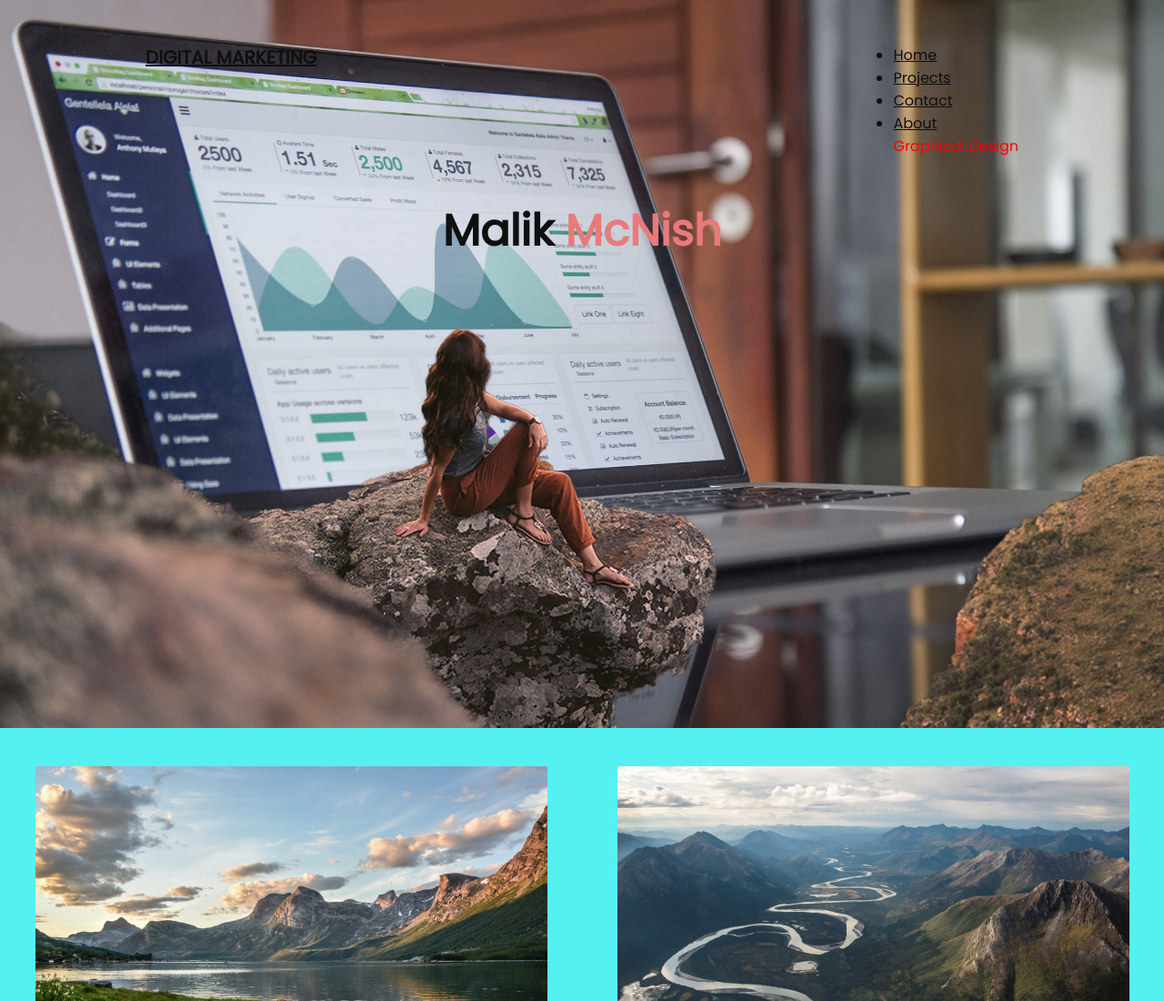
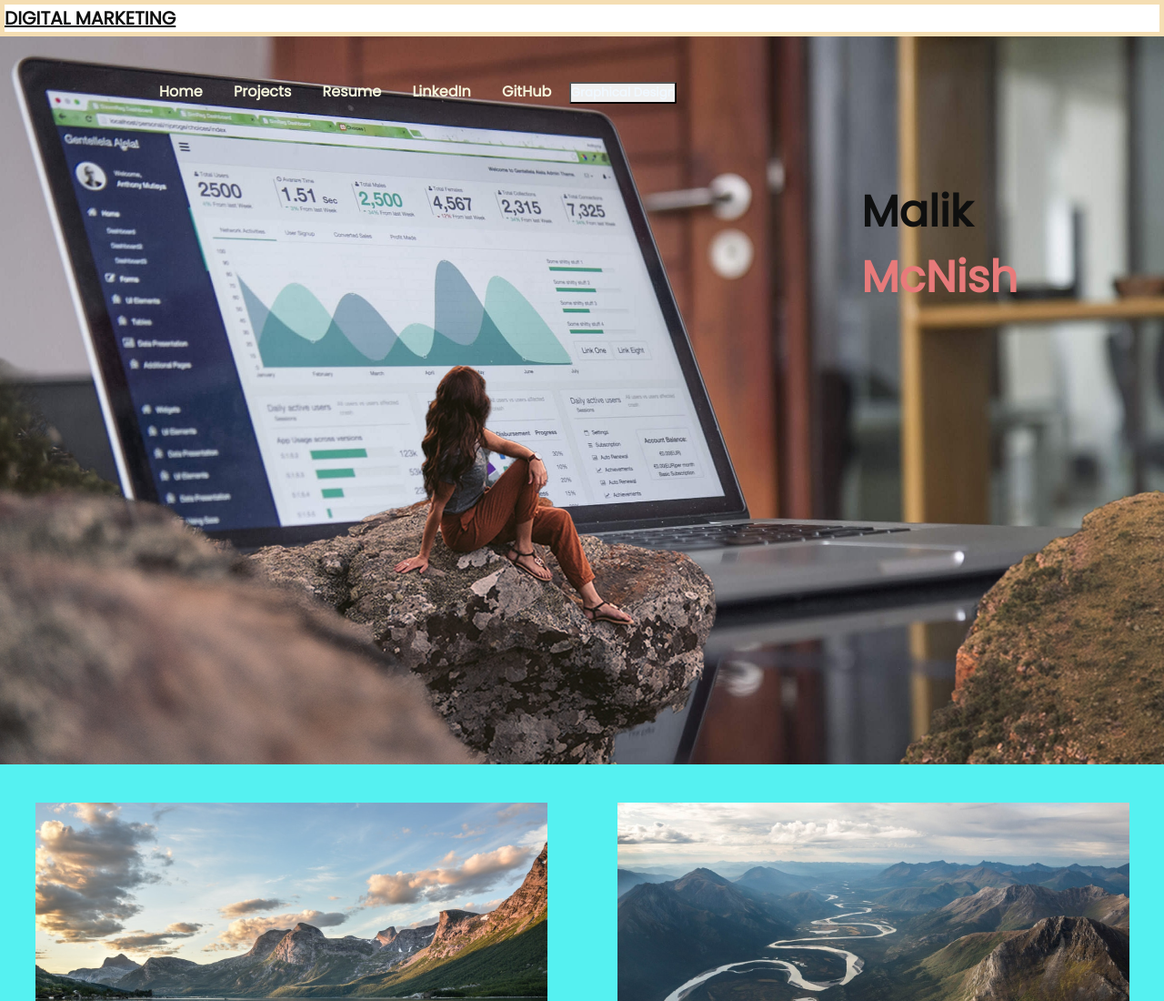
Before and after one commit to malikmcnish/DigitalMarket, a plain HTML site: page index.html in a window 1280 px wide. Shown: the top 1100 px of the page at 91% size. Drawn offline with nearby package versions, Linux system fonts and the light colour scheme; a script that the page names is missing.

Commit message:
styline
CSS

```diff
--- a/index.html
+++ b/index.html
@@ -13,18 +13,20 @@
 
 <body>
   <section>
+    <h4 class="digital-marketing">Digital Marketing</h4>
+
     <nav>
-      <h4 class="digital-marketing">Digital Marketing</h4>
-      <div class="nav-links">
-        <ul>
-          <li><a href="#">Home</a></li>
-          <li><a href="#">Projects</a></li>
-          <li><a href="#">Contact</a></li>
-          <li><a href="#">About</a></li>
-          <a class="button4" style="color:red">Graphical Design</a>
-        </ul>
 
-      </div>
+      <ul>
+        <li><a href="#">Home</a></li>
+        <li><a href="#">Projects</a></li>
+        <li><a href="#">Resume</a></li>
+        <li><a href="#">LinkedIn</a></li>
+        <li><a href="#">GitHub</a></li>
+        <button type="button" class="gf">Graphical Design</button>
+      </ul>
+
+
     </nav>
     <div class="container">
       <h2 class="main-title">Malik <span>McNish</span></h2>
--- a/style.css
+++ b/style.css
@@ -11,7 +11,13 @@
   text-decoration: underline;
   text-transform: uppercase;
   font-size: 15pt;
+  border: 5px solid wheat;
+
+  display: flex;
+
 }
+
+
 
 nav {
   position: absolute;
@@ -19,7 +25,33 @@ nav {
   display: flex;
   padding: 3rem 10rem;
   justify-content: space-between;
+
 }
+
+nav ul li {
+  list-style-type: none;
+  display: inline-block;
+  text-decoration: none;
+
+}
+
+nav ul li a {
+  text-decoration: none;
+  color: beige;
+  font-weight: bold;
+  padding: 15px;
+  right: 20%;
+
+}
+
+button {
+  font-weight: bold;
+  color: aliceblue;
+  /* background-color: red; */
+  border-radius: 2px;
+}
+
+
 
 .container {
   height: 100vh;
@@ -36,9 +68,10 @@ nav {
 .main-title {
   position: absolute;
   top: 30%;
-  left: 50%;
+  left: 80%;
   font-size: 3rem;
-  transform: translate(-50%, -30%);
+  transform: translate(-30%, -30%);
+
 }
 
 .main-title span {
```
